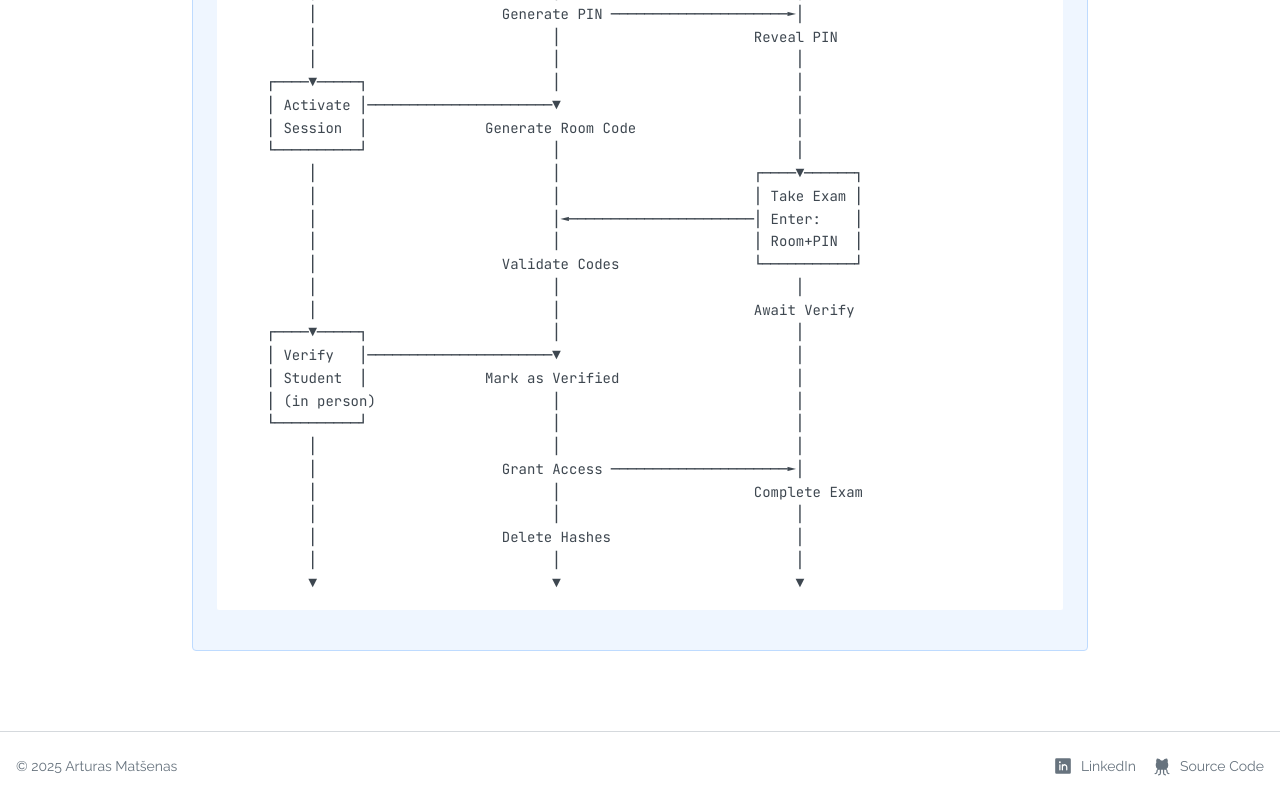
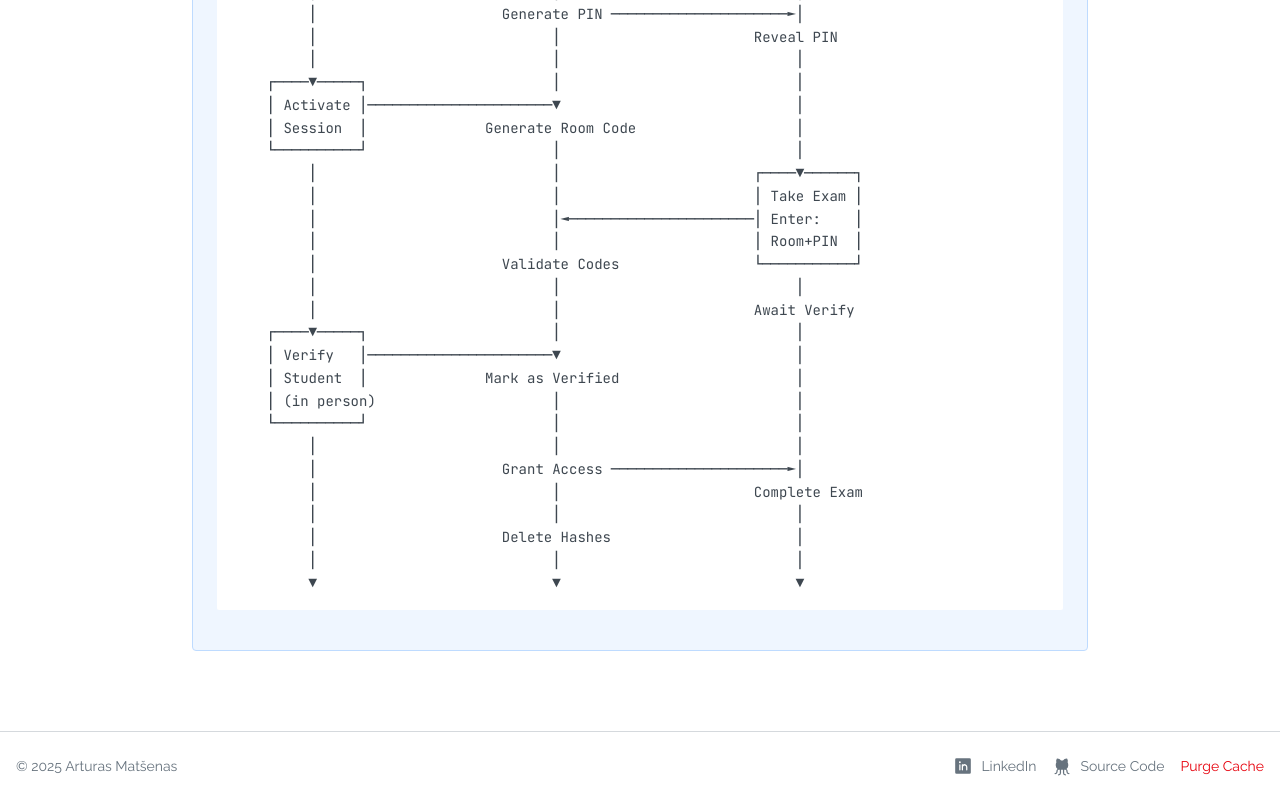
Before and after one commit to arturasma/cursorpresentation, a React (Vite) app: page / in a window 1280 px wide. Shown: the part 1333-2133 px from the top of the page. Built offline with nearby package versions, Linux system fonts and the light colour scheme.

Commit message:
purge cache in footer button

```diff
--- a/src/components/shared/Footer.tsx
+++ b/src/components/shared/Footer.tsx
@@ -1,7 +1,18 @@
+import { useState } from 'react';
 import { GithubLogo, LinkedinLogo } from 'phosphor-react';
+import ConfirmDialog from './ConfirmDialog';
 
 export default function Footer() {
+  const [showPurgeDialog, setShowPurgeDialog] = useState(false);
+
+  const handlePurgeCache = () => {
+    localStorage.clear();
+    setShowPurgeDialog(false);
+    window.location.href = '/';
+  };
+
   return (
+    <>
       <footer className="w-full border-t border-border bg-background mt-auto">
         <div className="container mx-auto px-4 py-6">
           <div className="flex flex-col md:flex-row items-center justify-between gap-4">
@@ -32,9 +43,28 @@ export default function Footer() {
                 <GithubLogo size={20} weight="fill" />
                 <span className="hidden sm:inline">Source Code</span>
               </a>
+              <button
+                onClick={() => setShowPurgeDialog(true)}
+                className="text-sm text-red-600 hover:text-red-700 transition-colors"
+                aria-label="Purge Cache"
+              >
+                Purge Cache
+              </button>
             </div>
           </div>
         </div>
       </footer>
+
+      <ConfirmDialog
+        open={showPurgeDialog}
+        onOpenChange={setShowPurgeDialog}
+        title="Clear All Data?"
+        description="This will permanently delete all stored data including exams, student registrations, feedback, and your user session. This action cannot be undone."
+        confirmText="Purge Cache"
+        cancelText="Cancel"
+        onConfirm={handlePurgeCache}
+        variant="destructive"
+      />
+    </>
   );
 }
```
Lines whose indentation alone changed are shown as unchanged.
